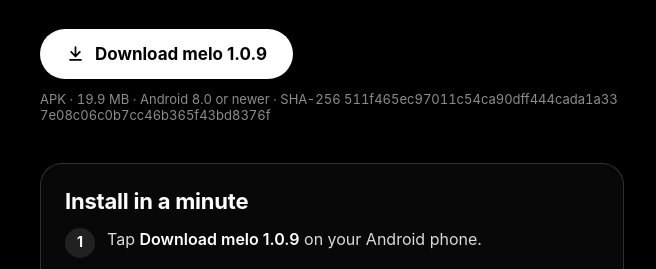
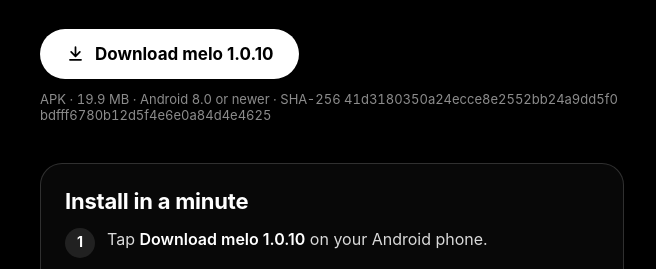
Before and after one commit to Svanski0/getmelomusic-site, a plain HTML site: page android/index.html in a window 1280 px wide. Shown: the part 311-580 px from the top of the page, 308-964 px from the left. Drawn offline with Linux system fonts and the light colour scheme.

Commit message:
Publish Melo Android production 1.0.10

```diff
--- a/android/index.html
+++ b/android/index.html
@@ -63,17 +63,17 @@
   <p class="sub">Early access. Save any TikTok audio, loop the good part, and play it in real playlists, offline.</p>
 
   <div class="download">
-    <a id="android-download" class="pill solid" href="/android/releases/10/melo-1.0.9.apk" download>
+    <a id="android-download" class="pill solid" href="/android/releases/11/melo-1.0.10.apk" download>
       <svg viewBox="0 0 24 24" fill="none" stroke="currentColor" stroke-width="2.2" stroke-linecap="round" stroke-linejoin="round" aria-hidden="true"><path d="M12 4v11M6.5 10 12 15.5 17.5 10M5 20h14"/></svg>
-      Download melo 1.0.9
+      Download melo 1.0.10
     </a>
   </div>
-  <p class="fine">APK · 19.9 MB · Android 8.0 or newer · SHA-256 511f465ec97011c54ca90dff444cada1a337e08c06c0b7cc46b365f43bd8376f</p>
+  <p class="fine">APK · 19.9 MB · Android 8.0 or newer · SHA-256 41d3180350a24ecce8e2552bb24a9dd5f0bdfff6780b12d5f4e6e0a84d4e4625</p>
 
   <section class="card">
     <h2>Install in a minute</h2>
     <ol>
-      <li><span>Tap <b>Download melo 1.0.9</b> on your Android phone.</span></li>
+      <li><span>Tap <b>Download melo 1.0.10</b> on your Android phone.</span></li>
       <li><span>Open the downloaded file. If Android asks, allow installs from your browser for this one time.</span></li>
       <li><span>Tap <b>Update</b> or <b>Install</b>. Your library stays on your phone when updating a matching melo install.</span></li>
     </ol>
```
Also changed, not shown: android/releases/production/manifest.json, 1 other file.
